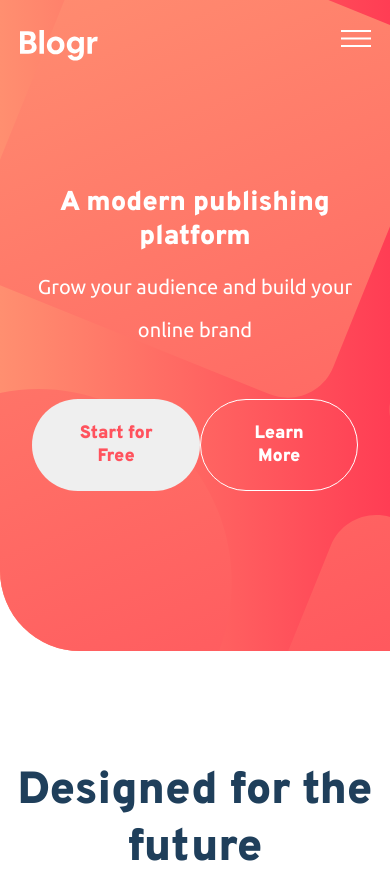
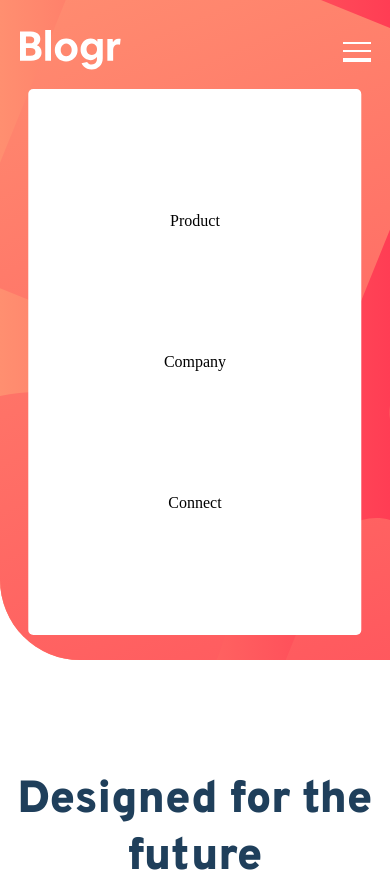
Before and after one commit to wallas938/blogr-landing-page-main-junior, a website: page index.html in a window 390 px wide. Shown: the top 889 px of the page. Drawn offline with Linux system fonts and the light colour scheme.

Commit message:
hamburger menu not finished

```diff
--- a/index.html
+++ b/index.html
@@ -30,11 +30,11 @@
   <div class="intro">
     <img src="assets/images/bg-pattern-intro.svg" alt="">
     <header class="header">
-      <a href="/" class="header__logo">
-        <img src="assets/images/logo.svg" alt="blogr" srcset="">
-      </a>
       <nav class="header__desktop-nav">
         <div class="desktop-nav__left">
+          <a href="/" class="header__logo">
+            <img src="assets/images/logo.svg" alt="blogr" srcset="">
+          </a>
           <div class="product dropdown-container">
             <a>Product</a>
             <div class="product__dropdown dropdown">
@@ -68,7 +68,40 @@
         </div>
       </nav>
       <nav class="header__mobile-nav">
-        <img src="assets/images/icon-hamburger.svg" alt="icon-hamburger" srcset="">
+        <a href="/" class="header__logo">
+          <img src="assets/images/logo.svg" alt="blogr" srcset="">
+        </a>
+        <!-- <img src="assets/images/icon-hamburger.svg" alt="icon-hamburger" srcset=""> -->
+        <div class="hamburger-icon">
+        </div>
+        <div class="hamburger-menu">
+          <div class="product dropdown-container">
+            <a>Product</a>
+            <div class="product__dropdown dropdown">
+              <a class="link">Overview</a>
+              <a class="link">Pricing</a>
+              <a class="link">Marketplace</a>
+              <a class="link">Integrations</a>
+            </div>
+          </div>
+          <div class="company dropdown-container">
+            <a>Company</a>
+            <div class="company__dropdown dropdown">
+              <a class="link">About</a>
+              <a class="link">Team</a>
+              <a class="link">Blog</a>
+              <a class="link">Careers</a>
+            </div>
+          </div>
+          <div class="connect dropdown-container">
+            <a>Connect</a>
+            <div class="connect__dropdown dropdown">
+              <a class="link">Contact</a>
+              <a class="link">Newsletter</a>
+              <a class="link">LinkedIn</a>
+            </div>
+          </div>
+        </div>
       </nav>
     </header>
     <section class="hero">
@@ -85,7 +118,7 @@
     <div class="illustration1">
       <div class="illustration1__image">
         <img src="assets/images/illustration-editor-mobile.svg" class="mobile" alt="">
-        <img src="assets/images/illustration-editor-desktop.svg" class="desktop"alt="">
+        <img src="assets/images/illustration-editor-desktop.svg" class="desktop" alt="">
       </div>
       <div>
         <h2>Introducing an extensible editor</h2>
--- a/scss/partials/_header.scss
+++ b/scss/partials/_header.scss
@@ -3,29 +3,54 @@
 
 /*  Mobile style */
 .header {
-  &__desktop-nav {
-    display: none;
-  }
+  padding: clamp(30px, 7vw, 90px) clamp(18px, 5vw, 70px);
 
   &__mobile-nav {
-    display: block;
-  }
-
-  position: relative;
-  width: 100%;
-  /* padding: clamp(30px, 7vw, 90px) 1.5rem clamp(18px, 5vw, 70px) 1.5rem; */
-  padding: clamp(30px, 7vw, 90px) clamp(18px, 5vw, 70px);
     display: flex;
     justify-content: space-between;
+    cursor: pointer;
+    width: 100%;
+    align-items: center;
+    position: relative;
 
     &__logo {
-    display: inline-block;
       width: clamp(75px, 20vw, 150px);
     }
 
-  &__mobile-nav {
-    width: clamp(30px, 7vw, 60px);
-    cursor: pointer;
+    .hamburger-icon {
+      width: 7vw;
+      height: 5vw;
+      background-image: url(../../assets/images/icon-hamburger.svg);
+    }
+
+    .hamburger-menu {
+      position: absolute;
+      text-align: center;
+      display: flex;
+      flex-direction: column;
+      justify-content: space-evenly;
+      top: 15vw;
+      left: 50%;
+      transform: translateX(-50%);
+      width: 95%;
+      height: 140vw;
+      background-color: $white-text;
+      border-radius: 5px;
+      z-index: 1000;
+
+      > div {
+
+        .dropdown {
+          display: flex;
+          flex-direction: column;
+          display: none;
+        }
+      }
+    }
+  }
+
+  &__desktop-nav {
+    display: none;
   }
 }
 
@@ -95,11 +120,11 @@
           align-items: flex-start;
           padding-left: 1vw;
 
-          &>a:not(:last-child) {
+          & > a:not(:last-child) {
             margin-bottom: 1.5rem;
           }
 
-          &>a:hover {
+          & > a:hover {
             font-weight: bold;
             cursor: pointer;
           }
@@ -113,7 +138,7 @@
 
         .hide-dropdown {
           opacity: 0;
-          top: clamp(2.8px, .2vw, 3.6px);
+          top: clamp(2.8px, 0.2vw, 3.6px);
           pointer-events: none;
         }
       }
```
Also changed, not shown: styles.css, 1 other file. Lines whose indentation alone changed are shown as unchanged.
